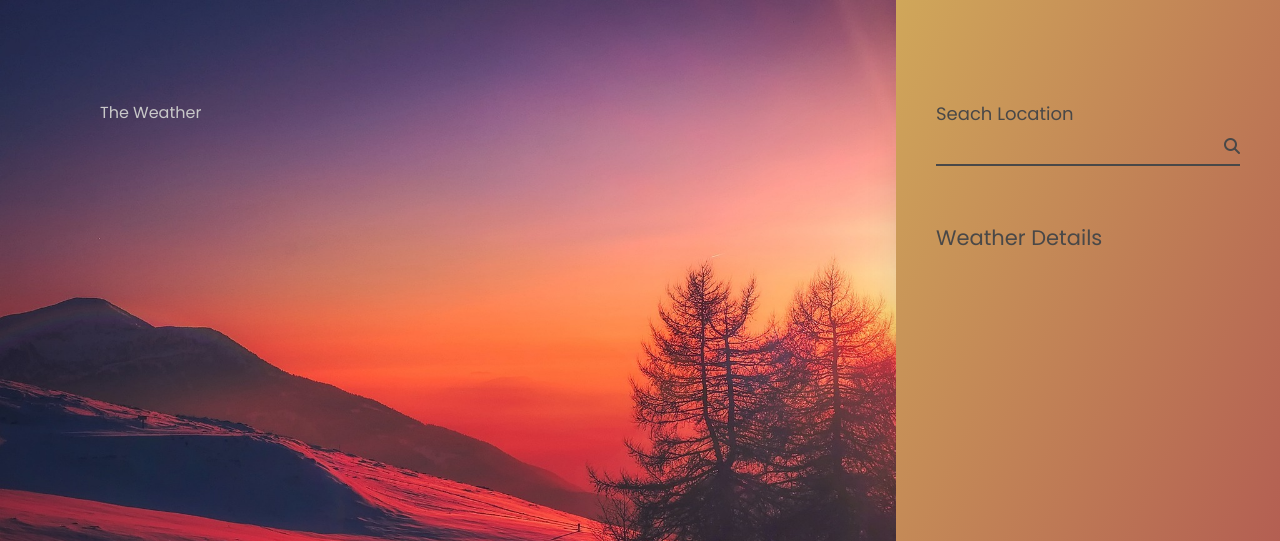
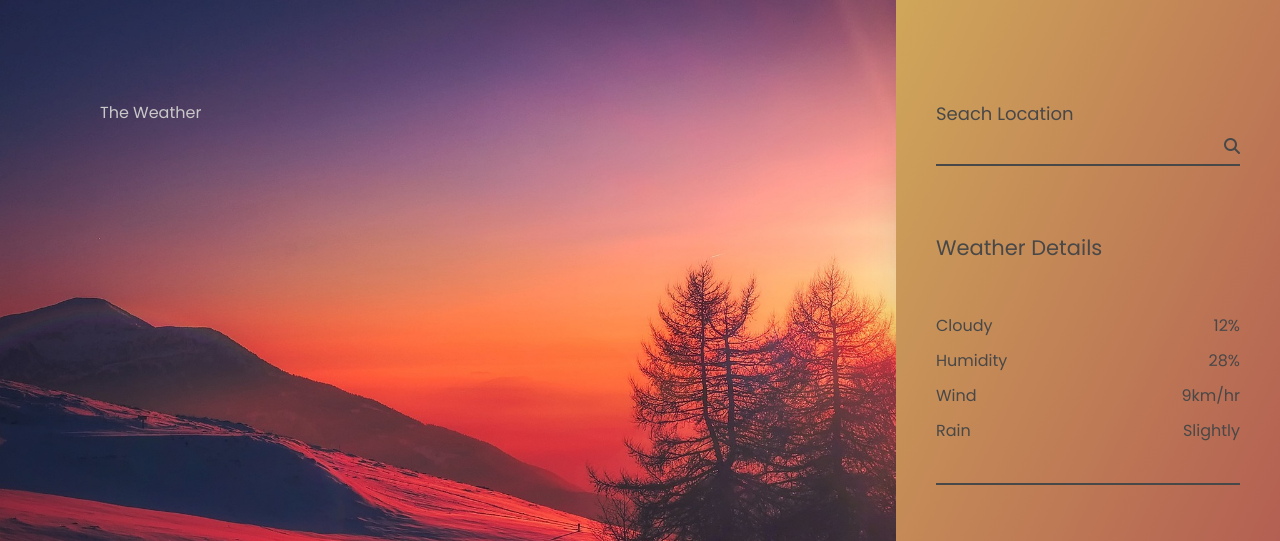
Before and after one commit to thebibeksah/weatherapp, a plain HTML site: page index.html in a window 1280 px wide. Shown: the top 541 px of the page. Drawn offline with Linux system fonts and the light colour scheme.

Commit message:
Add details

```diff
--- a/css/style.css
+++ b/css/style.css
@@ -83,8 +83,17 @@
     cursor: pointer;
 }
 .weather-title{
-    margin: 40px 0;
+    margin: 50px 0;
 }
 .weather-title span{
     font-size: 21px;
 }
+.stats{
+    padding-bottom: 30px;
+    border-bottom: 2px solid var(--gray);
+}
+.group{
+    display: flex;
+    justify-content: space-between;
+    margin: 10px 0;
+}
--- a/index.html
+++ b/index.html
@@ -42,7 +42,24 @@
                 <div class="weather-title">
                     <span>Weather Details</span>
                 </div>
-                <div class="stats"></div>
+                <div class="stats">
+                    <div class="group">
+                        <div class="dtl">Cloudy</div>
+                        <div class="data">12%</div>
+                    </div>
+                    <div class="group">
+                        <div class="dtl">Humidity</div>
+                        <div class="data">28%</div>
+                    </div>
+                    <div class="group">
+                        <div class="dtl">Wind</div>
+                        <div class="data">9km/hr</div>
+                    </div>
+                    <div class="group">
+                        <div class="dtl">Rain</div>
+                        <div class="data">Slightly</div>
+                    </div>
+                </div>
             </div>
         </div>
       </div>
```
